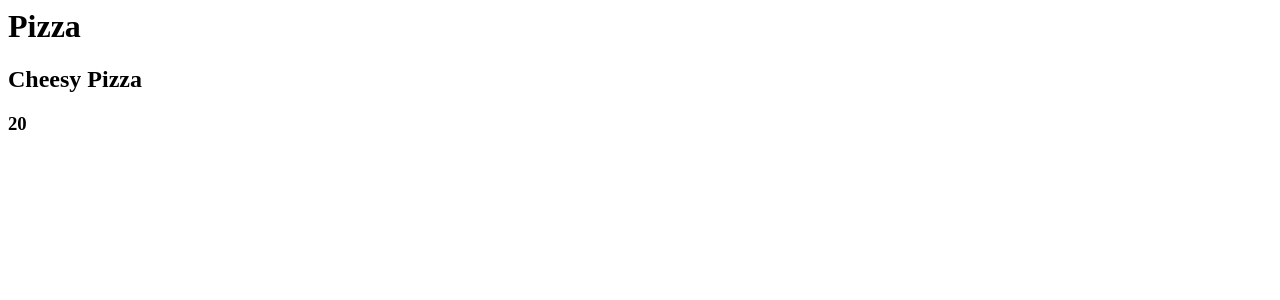
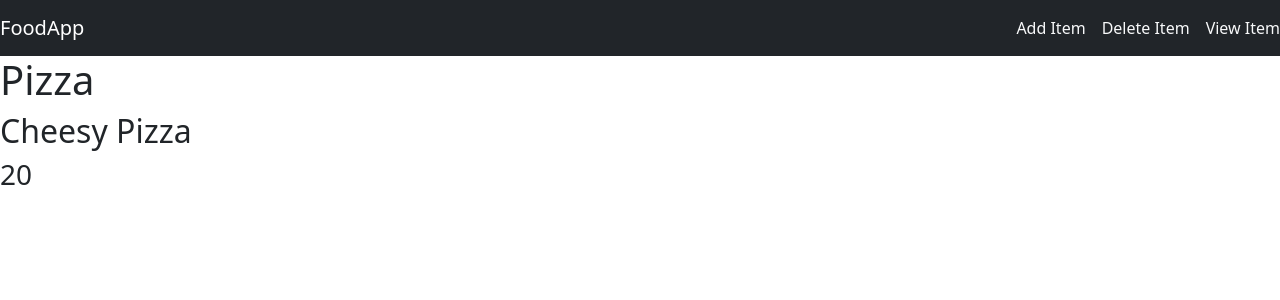
Before and after one commit to AndreiBaditoiu/AB-Project_FoodAPP, a Django app: page /food/1/ in a window 1280 px wide. Shown: the top 300 px of the page. Run offline with Django 4.2, Linux system fonts and the light colour scheme; data comes from the database, SQL or seed files in the repository.

Commit message:
Added base template, Bootstrap (CDN) -navbar, modified, index and detail html

```diff
--- /dev/null
+++ b/food/templates/food/base.html
@@ -0,0 +1,27 @@
+{% load static %}
+<!doctype html>
+<html lang="en">
+<head>
+    <link rel="stylesheet" href="{% static 'food/style.css' %}">
+    {#    links CDN(Bootstrap) below#}
+    <link href="https://cdn.jsdelivr.net/npm/bootstrap@5.3.3/dist/css/bootstrap.min.css" rel="stylesheet"
+          integrity="sha384-QWTKZyjpPEjISv5WaRU9OFeRpok6YctnYmDr5pNlyT2bRjXh0JMhjY6hW+ALEwIH" crossorigin="anonymous">
+    <script src="https://cdn.jsdelivr.net/npm/bootstrap@5.3.3/dist/js/bootstrap.bundle.min.js"
+            integrity="sha384-YvpcrYf0tY3lHB60NNkmXc5s9fDVZLESaAA55NDzOxhy9GkcIdslK1eN7N6jIeHz"
+            crossorigin="anonymous"></script>
+    <title>Document</title>
+</head>
+<body>
+<nav class="navbar navbar-dark bg-dark">
+    <a href="#" class="navbar-brand">FoodApp</a>
+    <div class="navbar">
+        <a class="nav-item nav-link text-light me-3" href="#">Add Item </a>
+        <a class="nav-item nav-link text-light me-3" href="#">Delete Item</a>
+        <a class="nav-item nav-link text-light" href="#">View Item</a>
+    </div>
+
+</nav>
+{% block body %}
+{% endblock %}
+</body>
+</html>
--- a/food/templates/food/detail.html
+++ b/food/templates/food/detail.html
@@ -1,5 +1,10 @@
-<h1>{{ item.item_name }}</h1>
-<h2>{{ item.item_desc }}</h2>
-<h3>{{ item.item_price }}</h3>
+{% extends 'food/base.html' %}
+
+{% block body %}
+    <h1>{{ item.item_name }}</h1>
+    <h2>{{ item.item_desc }}</h2>
+    <h3>{{ item.item_price }}</h3>
+
+{% endblock %}
 
 {# ^ sintaxa Django-Django Template Language ^#}
--- a/food/views.py
+++ b/food/views.py
@@ -1,6 +1,7 @@
 from django.shortcuts import render
 from django.http import HttpResponse
 from .models import Item
+from django.urls import reverse
 from django.template import loader
 
 
```
Also changed, not shown: food/templates/food/index.html (+8 -2 lines).
